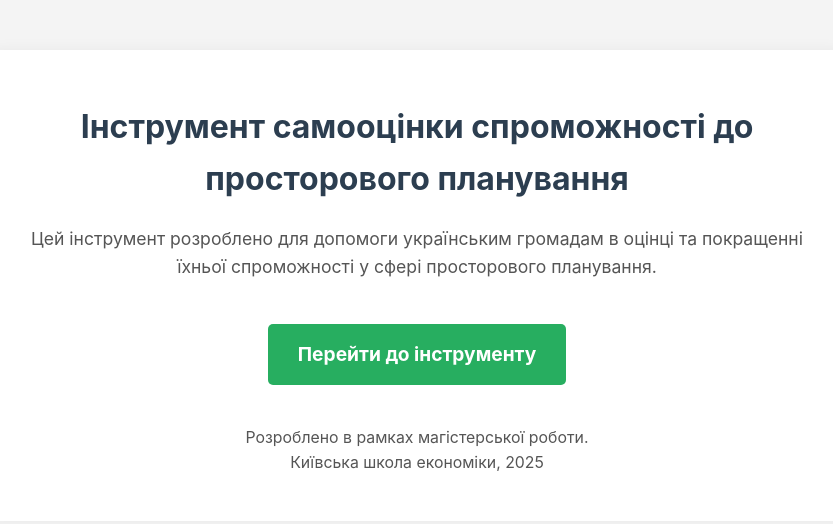
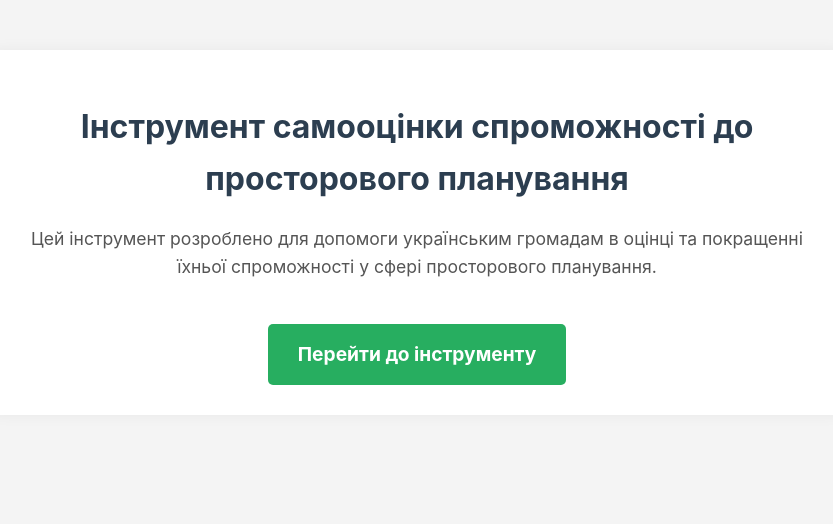
Before and after one commit to AlexTo8319/ukraine-capacity-site, a plain HTML site: page index.html in a window 1280 px wide. Shown: the whole page, without its empty margins (223-1056 px from the left). Drawn offline with Linux system fonts and the light colour scheme.

Commit message:
index.html

```diff
--- a/index.html
+++ b/index.html
@@ -30,9 +30,6 @@
         <h1>Інструмент самооцінки спроможності до просторового планування</h1>
         <p>Цей інструмент розроблено для допомоги українським громадам в оцінці та покращенні їхньої спроможності у сфері просторового планування.</p>
         <a href="/self-assessment-tool/" class="button">Перейти до інструменту</a>
-        <div class="footer">
-            <p>Розроблено в рамках магістерської роботи. <br>Київська школа економіки, 2025</p>
-        </div>
     </div>
 </body>
 </html>
```
